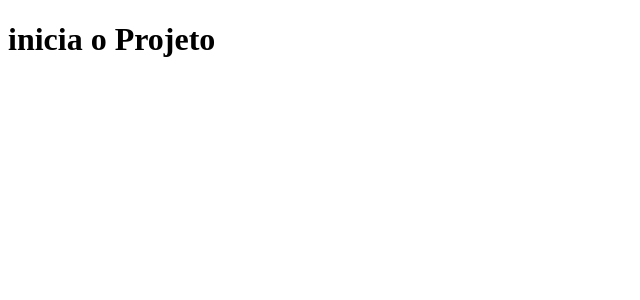
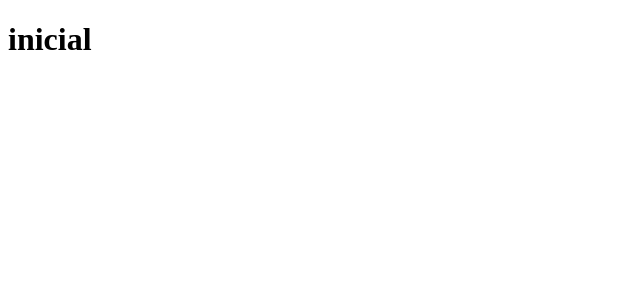
Before and after one commit to cae07/wine-project, a React (Create React App) app in the folder wine-project/: page / in a window 1280 px wide. Shown: the top 300 px of the page, without its empty margins (0-640 px from the left). Built offline with nearby package versions, Linux system fonts and the light colour scheme.

Commit message:
feat: inicia main page e cria pasta images com imagem do logo

```diff
--- a/wine-project/src/App.js
+++ b/wine-project/src/App.js
@@ -1,10 +1,12 @@
 import React from 'react';
+import { Route, Switch } from 'react-router';
+import { Main } from './pages';
 
 function App() {
   return (
-    <div>
-      <h1>inicia o Projeto</h1>
-    </div>
+    <Switch>
+      <Route exact path="/" component={ Main } />
+    </Switch>
   );
 }
 
--- /dev/null
+++ b/wine-project/src/pages/Main.jsx
@@ -0,0 +1,9 @@
+import React from 'react';
+
+function Main() {
+  return (
+    <h1>inicial</h1>
+  );
+}
+
+export default Main;
--- /dev/null
+++ b/wine-project/src/pages/index.js
@@ -0,0 +1,5 @@
+import Main from "./Main";
+
+export {
+  Main,
+}
```
Also changed, not shown: wine-project/src/images/WhatsApp Image 2022-04-15 at 13.12.58.jpeg (added).
